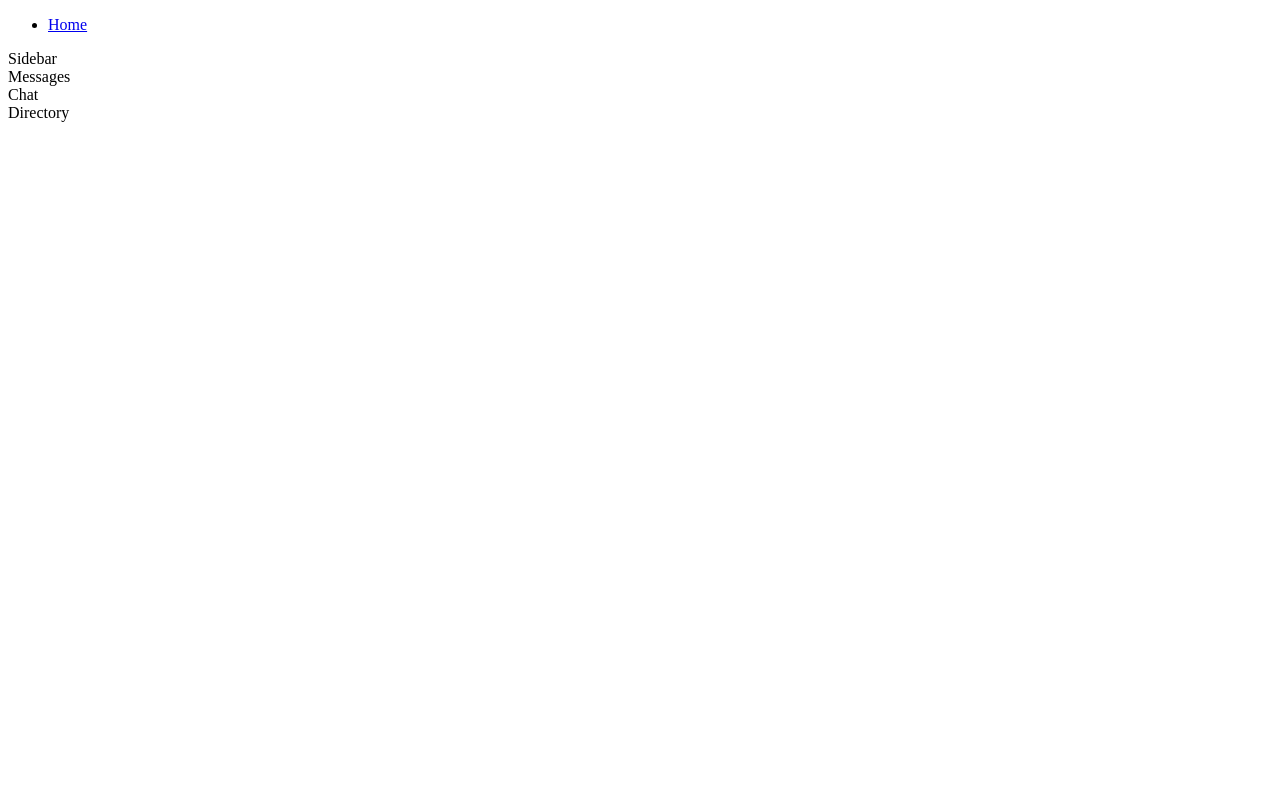
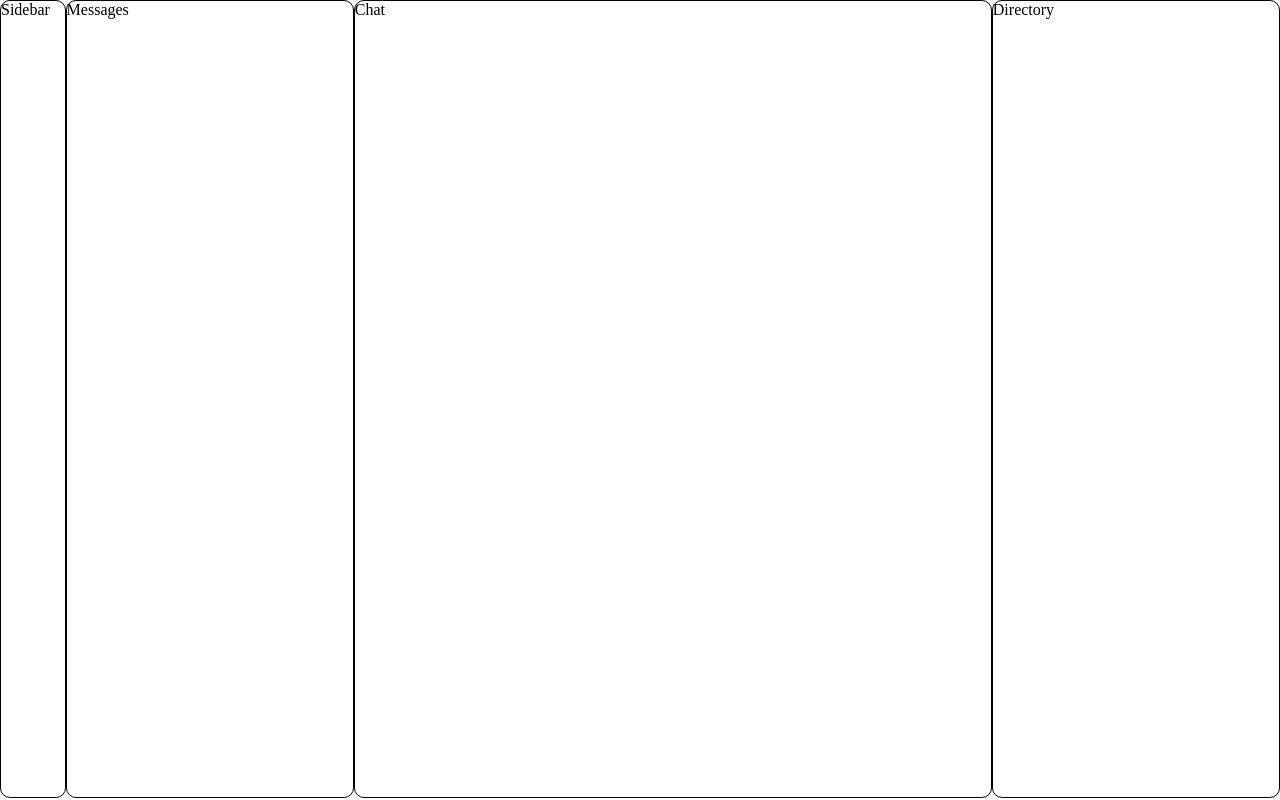
Before and after one commit to flydevs/chat-app-web, a React app: page / in a window 1280 px wide. Built offline with nearby package versions, Linux system fonts and the light colour scheme.

Commit message:
home layout done

```diff
--- a/public/index.html
+++ b/public/index.html
@@ -1,12 +1,15 @@
 <!DOCTYPE html>
 <html lang="en">
+
 <head>
     <meta charset="UTF-8">
     <meta http-equiv="X-UA-Compatible" content="IE=edge">
     <meta name="viewport" content="width=1024, initial-scale=1.0">
     <title>Flydevs - ChatApp</title>
 </head>
-<body>
+
+<body style="margin: 0px; padding: 0px;">
     <div id="root"></div>
 </body>
+
 </html>
--- a/src/App.js
+++ b/src/App.js
@@ -11,13 +11,6 @@ function App() {
   return (
     <Router>
       <div>
-        <nav>
-          <ul>
-            <li>
-              <Link to="/">Home</Link>
-            </li>
-          </ul>
-        </nav>
         <Switch>
           <Route path="/">
             <Home />
--- /dev/null
+++ b/src/pages/Home/Home.scss
@@ -0,0 +1,22 @@
+.HomeLayout{
+    width: 100vw;
+    height:99.5vh;
+    display: flex;
+    div{
+        height:100%;
+        border-radius: 10px;
+        border: .1px solid black;
+    }
+    &__sidebar{
+        width:5%;
+    }
+    &__messages{
+        width:22.5%;
+    }
+    &__chat{
+        width:50%;
+    }
+    &__directory{
+        width:22.5%;
+    }
+}
--- a/src/pages/Home/index.js
+++ b/src/pages/Home/index.js
@@ -1,5 +1,5 @@
 import React from 'react'
-
+import './Home.scss'
 function Home() {
     return (
         <div className="HomeLayout">
```
